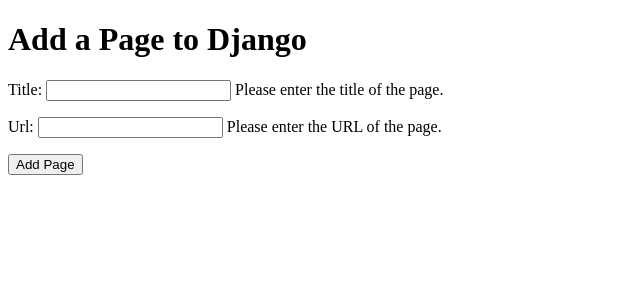
After one commit to 666elias777/tango_with_django_project-, a Django app: page /category/django/add_page/ in a window 1280 px wide. The commit adds this page. Shown: the top 300 px of the page, without its empty margins (0-640 px from the left). Run offline with Django 3.2, Linux system fonts and the light colour scheme; data comes from the database, SQL or seed files in the repository; both versions use the stored data as it was after the commit.

Commit message:
finished chap 7, w exercises

```diff
--- /dev/null
+++ b/rango/forms.py
@@ -0,0 +1,71 @@
+from django import forms
+from rango.models import Page, Category
+
+class CategoryForm(forms.ModelForm):
+    views = forms.IntegerField(widget=forms.HiddenInput(), initial=0)
+    likes = forms.IntegerField(widget=forms.HiddenInput(), initial=0)
+    slug = forms.CharField(widget=forms.HiddenInput(), required=False)
+
+    class Meta:
+        model = Category
+        fields = ('name',) #Django takes max_length from the model automatically
+
+from django import forms
+from rango.models import Page
+
+class PageForm(forms.ModelForm):
+    title = forms.CharField(
+        max_length=Page.TITLE_MAX_LENGTH,
+        help_text="Please enter the title of the page."
+    )
+    url = forms.URLField(
+        max_length=Page.URL_MAX_LENGTH,
+        help_text="Please enter the URL of the page."
+    )
+    views = forms.IntegerField(widget=forms.HiddenInput(), initial=0)
+
+    def clean(self):
+        cleaned_data = super().clean()  # Ensures Django runs its validation
+        url = cleaned_data.get('url')
+
+        if url and not url.startswith(('http://', 'https://')):
+            cleaned_data['url'] = 'http://' + url
+
+        return cleaned_data
+
+    class Meta:
+        model = Page
+        exclude = ('category',)  # Category is assigned in the view
+
+
+def add_page(request, category_name_slug):
+    try:
+        category = Category.objects.get(slug=category_name_slug)
+    except Category.DoesNotExist:
+        category = None
+
+    # You cannot add a page to a Category that does not exist...
+    if category is None:
+        return redirect('/rango/')
+
+    form = PageForm()
+
+    if request.method == 'POST':
+        form = PageForm(request.POST)
+
+    if form.is_valid():
+        if category:
+            page = form.save(commit=False)
+            page.category = category
+            page.views = 0
+            page.save()
+
+            return redirect(reverse('rango:show_category',
+                                        kwargs={'category_name_slug':
+                                                category_name_slug}))
+
+        else:
+            print(form.errors)
+
+    context_dict = {'form': form, 'category': category}
+    return render(request, 'rango/add_page.html', context=context_dict)
--- a/rango/models.py
+++ b/rango/models.py
@@ -2,6 +2,7 @@ from django.db import models
 from django.template.defaultfilters import slugify
 
 class Category(models.Model):
+    TITLE_MAX_LENGTH = 128  # Centralising max_length value
     name = models.CharField(max_length=128, unique=True)
     views = models.IntegerField(default=0)
     likes = models.IntegerField(default=0)
@@ -18,6 +19,9 @@ class Category(models.Model):
         return self.name
 
 class Page(models.Model):
+    TITLE_MAX_LENGTH = 128  # Centralising max_length value
+    URL_MAX_LENGTH = 200
+
     category = models.ForeignKey(Category, on_delete=models.CASCADE)
     title = models.CharField(max_length=128)
     url = models.URLField()
--- a/rango/urls.py
+++ b/rango/urls.py
@@ -6,6 +6,7 @@ app_name = 'rango'
 urlpatterns = [
     path('', views.index, name='index'),
     path('about/', views.about, name='about'),
-    path('category/<slug:category_name_slug>/',
-         views.show_category, name='show_category'),
+    path('category/<slug:category_name_slug>/', views.show_category,
+    name='show_category'),
+    path('add_category/', views.add_category, name='add_category'),
 ]
--- a/rango/views.py
+++ b/rango/views.py
@@ -1,5 +1,25 @@
 from django.shortcuts import render, get_object_or_404
 from rango.models import Category, Page
+from rango.forms import CategoryForm
+from django.shortcuts import redirect
+from django.urls import reverse
+from rango.forms import PageForm
+
+def add_page(request, category_name_slug):
+    category = get_object_or_404(Category, slug=category_name_slug)
+
+    if request.method == 'POST':
+        form = PageForm(request.POST)
+        if form.is_valid():
+            page = form.save(comit=FALSE)
+            page.category = category
+            page.save()
+            return redirect('rango:show_category', category_name_slug=category.slug)
+    else:
+        form = PageForm()
+
+    return render(request, 'rango/add_page.html', {'form': form, 'category': category})
+
 
 def index(request):
     """
@@ -46,3 +66,26 @@ def show_category(request, category_name_slug):
     context_dict['pages'] = pages
 
     return render(request, 'rango/category.html', context=context_dict)
+
+def add_category(request):
+    form = CategoryForm()
+
+    # A HTTP POST?
+    if request.method == 'POST':
+        form = CategoryForm(request.POST)
+
+        # Have we been provided with a valid form?
+        if form.is_valid():
+            # Save the new category to the database.
+            form.save(commit=True)
+            # Now that the category is saved, we could confirm this.
+            # For now, just redirect the user back to the index view.
+            return redirect('/rango/')
+        else:
+            # The supplied form contained errors -
+            # just print them to the terminal.
+            print(form.errors)
+
+    # Will handle the bad form, new form, or no form supplied cases.
+    # Render the form with error messages (if any).
+    return render(request, 'rango/add_category.html', {'form': form})
--- a/tango_with_django_project/urls.py
+++ b/tango_with_django_project/urls.py
@@ -25,4 +25,5 @@ urlpatterns = [
     path('rango/', include('rango.urls')),
     # The above maps any URLs starting with rango/ to be handled by rango.
     path('admin/', admin.site.urls),
+    path('category/<slug:category_name_slug>/add_page/', views.add_page, name='add_page'),
 ] + static(settings.MEDIA_URL, document_root=settings.MEDIA_ROOT)
--- /dev/null
+++ b/templates/rango/add_page.html
@@ -0,0 +1,15 @@
+<!DOCTYPE html>
+<html>
+    <head>
+        <title>Rango - Add Page</title>
+    </head>
+
+    <body>
+        <h1>Add a Page to {{ category.name }}</h1>
+        <form method="post" action="{% url 'add_page' category.slug %}">
+            {% csrf_token %}
+            {{ form.as_p }}
+            <input type="submit" value="Add Page" />
+        </form>
+    </body>
+</html>
--- a/templates/rango/category.html
+++ b/templates/rango/category.html
@@ -1,5 +1,4 @@
 <!DOCTYPE html>
-
 <html>
 
 <head>
@@ -10,6 +9,9 @@
     <div>
         {% if category %}
             <h1>{{ category.name }}</h1>
+
+            <a href="{% url 'add_page' category.slug %}">Add Page</a> <br/>
+
             {% if pages %}
             <ul>
                 {% for page in pages %}
```
Also changed, not shown: templates/rango/add_category.html (added, +24 -0 lines), templates/rango/index.html (+1 -8 lines), db.sqlite3.
